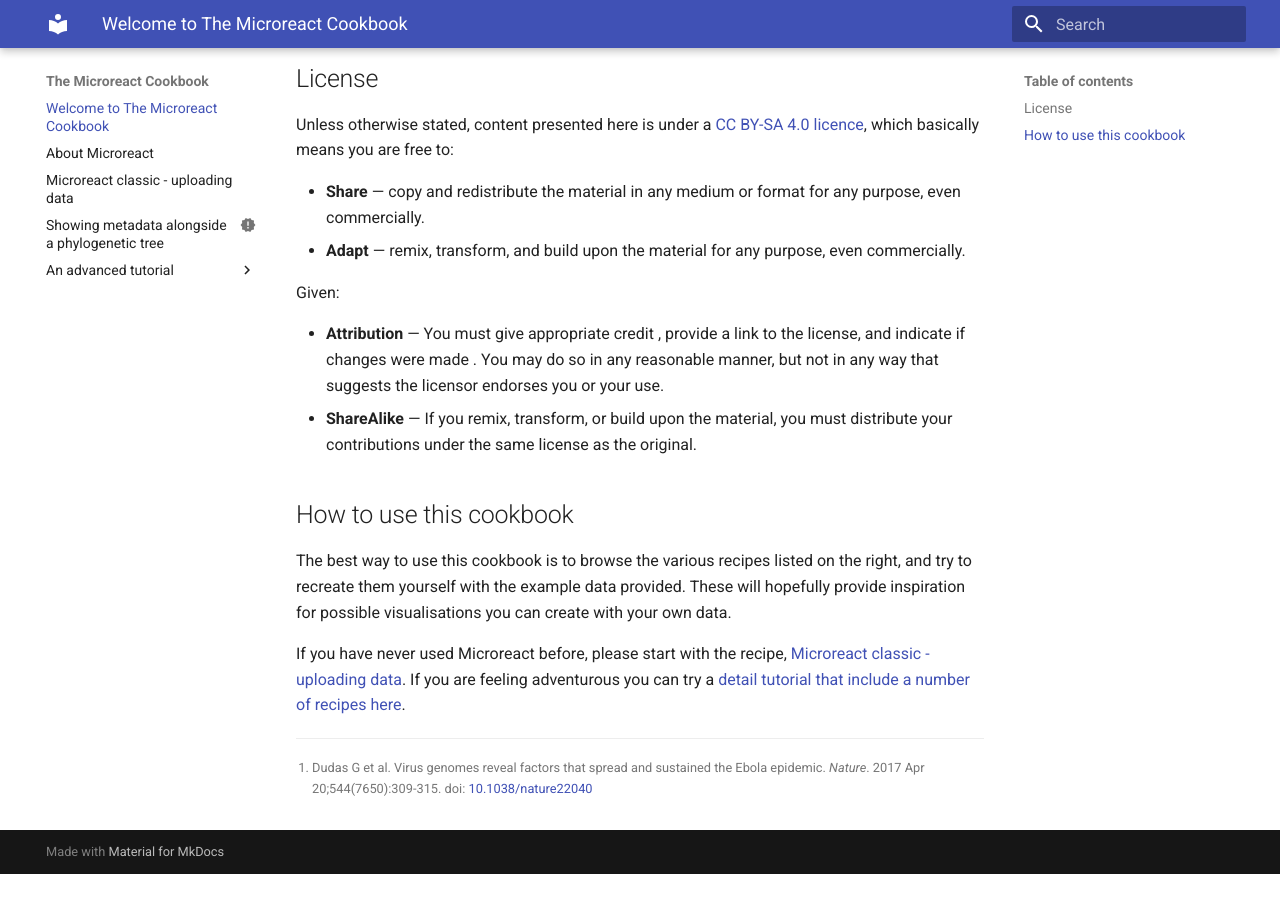
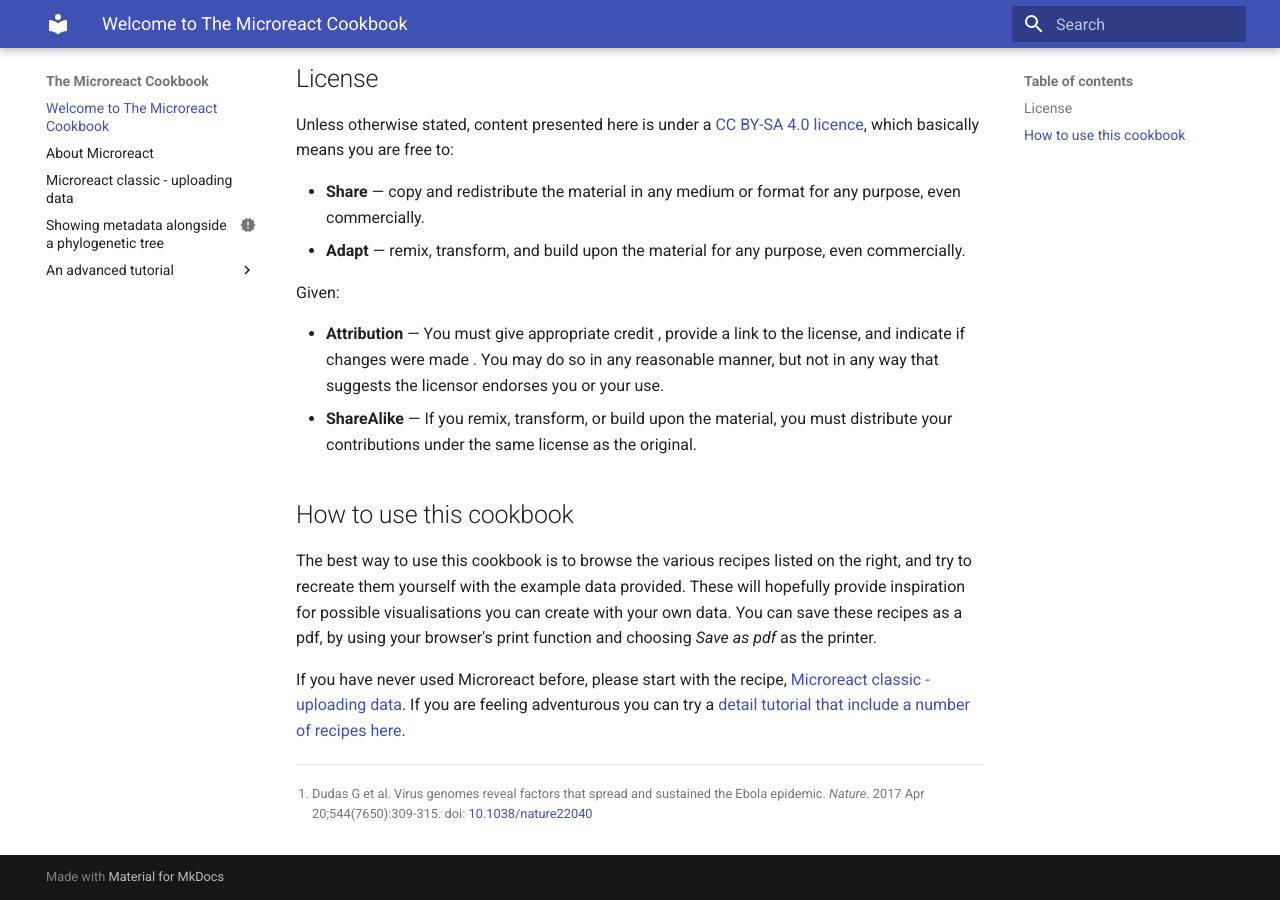
Before and after one commit to happykhan/microreact-cookbook, an MkDocs documentation site: the page built from docs/index.md, in a window 1280 px wide and 900 px high, scrolled down 946 px. Built offline with MkDocs 1.6.1 and Material for MkDocs 9.7.7, drawn with Linux system fonts in a browser that asks for light colours; before the commit the page ends 1820 px from its top, so only the background shows below that.

Commit message:
basic upload

```diff
--- a/docs/index.md
+++ b/docs/index.md
@@ -30,7 +30,7 @@
 
 ## How to use this cookbook
 
-The best way to use this cookbook is to browse the various recipes listed on the right, and try to recreate them yourself with the example data provided. These will hopefully provide inspiration for possible visualisations you can create with your own data.
+The best way to use this cookbook is to browse the various recipes listed on the right, and try to recreate them yourself with the example data provided. These will hopefully provide inspiration for possible visualisations you can create with your own data. You can save these recipes as a pdf, by using your browser's print function and choosing *Save as pdf* as the printer.
 
 If you have never used Microreact before, please start with the recipe, [Microreact classic - uploading data](./basic-upload.md). If you are feeling adventurous you can try a [detail tutorial that include a number of recipes here](./an-advanced-tutorial/introduction.md).
 
```
